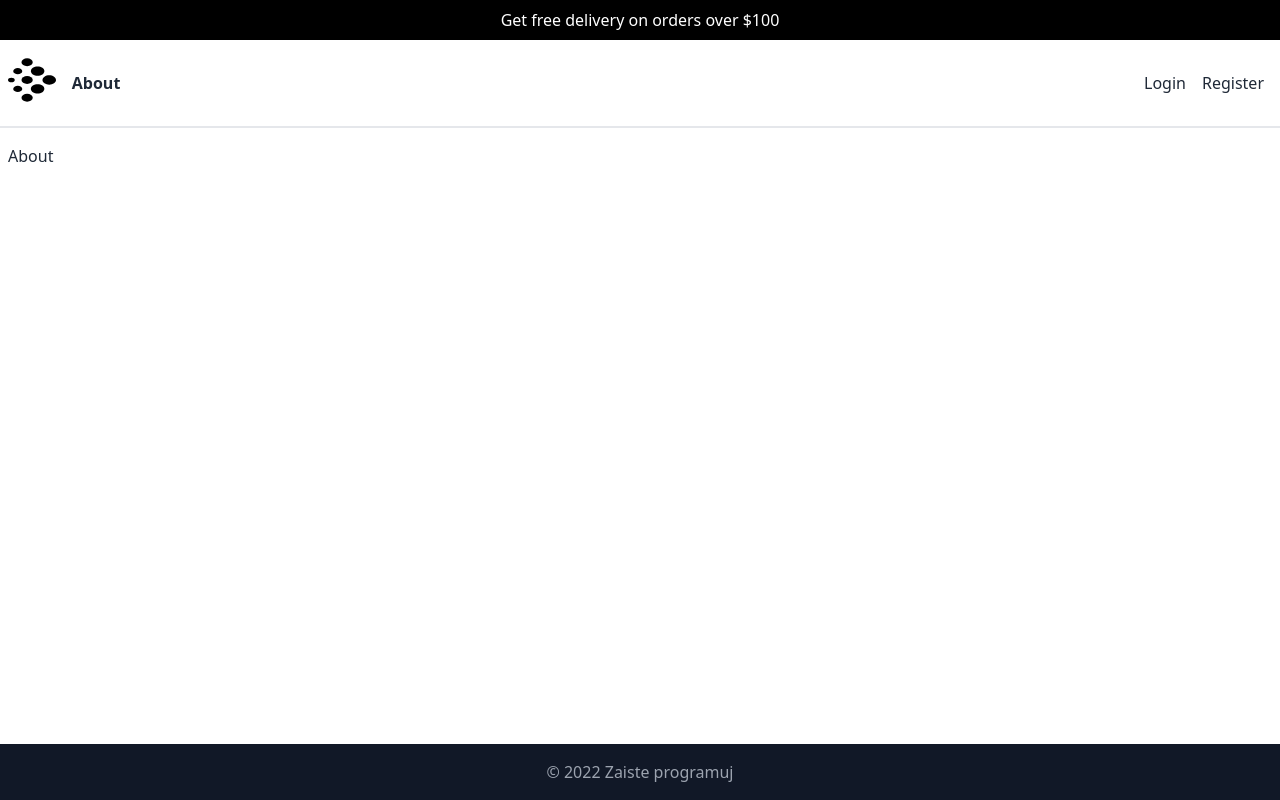
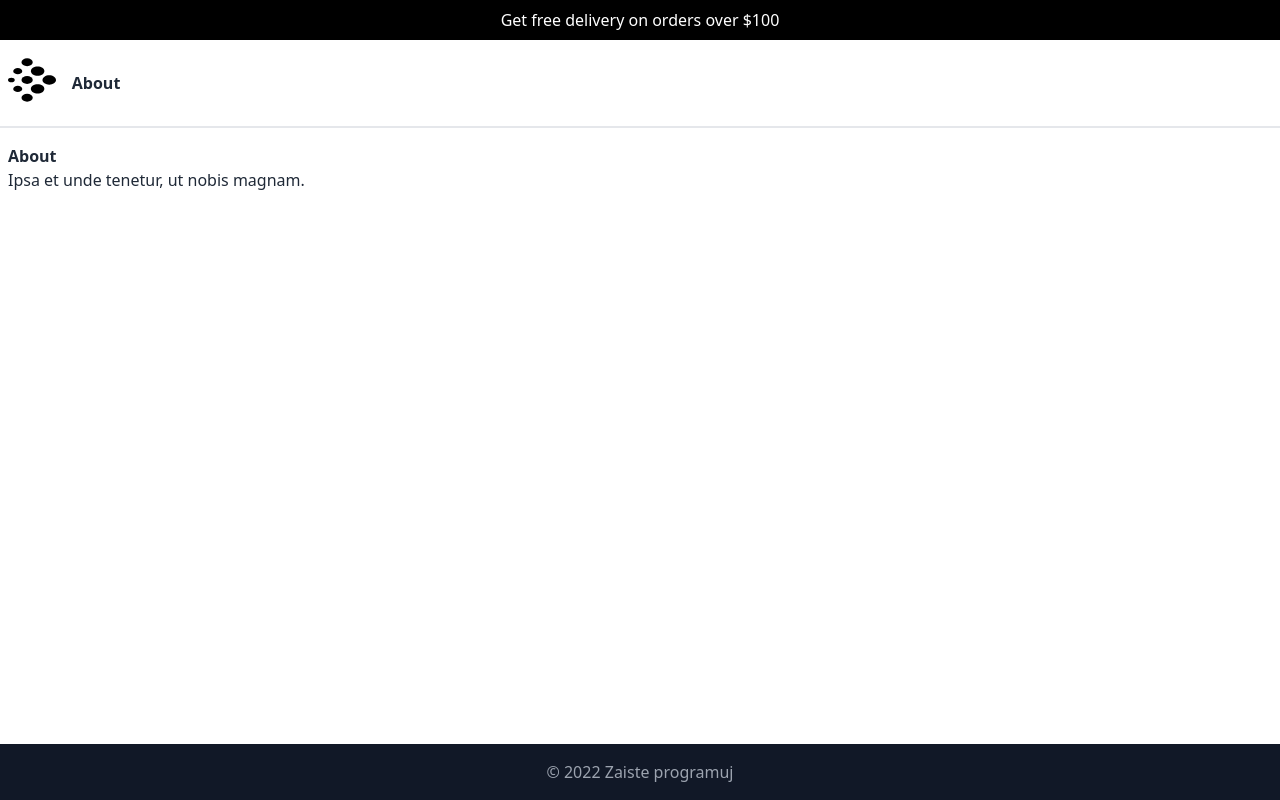
Before and after one commit to pankominek/zaiste-shop, a Next.js app: page /about in a window 1280 px wide. Built offline with nearby package versions, Linux system fonts and the light colour scheme.

Commit message:
Add Main component and use props in all component

```diff
--- a/components/Footer.tsx
+++ b/components/Footer.tsx
@@ -1,7 +1,15 @@
-export const Footer = () => {
+interface FooterProps {
+  data: {
+    text: string;
+  };
+}
+
+export const Footer = ({ data }: FooterProps) => {
   return (
     <footer className="bg-gray-900 text-white container py-4 px-2">
-      <p className="text-center text-gray-400">&copy; 2022 Zaiste programuj</p>
+      <p className="text-center text-gray-400">
+        {`© ${new Date().getFullYear()} ${data.text}`}
+      </p>
     </footer>
   );
 };
--- a/components/Header.tsx
+++ b/components/Header.tsx
@@ -4,6 +4,10 @@ import { Topbar } from "./Topbar";
 interface HeaderProps {
   data: {
     navbar: {
+      logo: {
+        src: string,
+        alt: string,
+      }
       items: Array<{
         name: string;
         path: string;
@@ -22,7 +26,7 @@ export const Header = ({ data }: HeaderProps) => {
       {data.topbar.status && data.topbar.text.length > 0 && (
         <Topbar text={data.topbar.text} />
       )}
-      <Navbar navItems={data.navbar.items} />
+      <Navbar data={data.navbar} />
     </header>
   );
 };
--- a/components/Layout.tsx
+++ b/components/Layout.tsx
@@ -1,22 +1,38 @@
+import { ReactNode } from "react";
+
 import { Header } from "./Header";
 import { Footer } from "./Footer";
+import { Main } from "./Main";
 
-export const Layout = ({ children }: any) => {
-  const dataHeader = {
-    navbar: {
-      items: [{ name: "About", path: "/about" }],
+interface LayoutProps {
+  children: ReactNode;
+}
+
+export const Layout = ({ children }: LayoutProps) => {
+  const DATA = {
+    header: {
+      navbar: {
+        logo: {
+          src: '/images/logo.svg',
+          alt: 'Logo'
+        },
+        items: [{ name: "About", path: "/about" }],
+      },
+      topbar: {
+        text: "Get free delivery on orders over $100",
+        status: true,
+      },
     },
-    topbar: {
-      text: "Get free delivery on orders over $100",
-      status: true,
+    footer: {
+      text: "Zaiste programuj",
     },
   };
 
   return (
     <div className="flex flex-col min-h-screen">
-      <Header data={dataHeader} />
-      <main className="bg-white container flex-grow py-4 px-2">{children}</main>
-      <Footer />
+      <Header data={DATA.header} />
+      <Main data={children} />
+      <Footer data={DATA.footer} />
     </div>
   );
 };
--- a/components/Logo.tsx
+++ b/components/Logo.tsx
@@ -1,11 +1,17 @@
 import Image from "next/image";
 import Link from "next/link";
 
-export const Logo = () => {
+interface LogoProps {
+
+    src: string;
+    alt: string;
+}
+
+export const Logo = ({ src, alt }: LogoProps) => {
   return (
     <Link href="/">
       <a>
-        <Image src="/logo.svg" alt="Zaiste shop" width={50} height={50} />
+        <Image src={src} alt={alt} width={50} height={50} />
       </a>
     </Link>
   );
--- /dev/null
+++ b/components/Main.tsx
@@ -0,0 +1,9 @@
+import { ReactNode } from "react";
+
+interface MainProps {
+  data: ReactNode;
+}
+
+export const Main = ({ data }: MainProps) => {
+  return <main className="bg-white container flex-grow py-4 px-2">{data}</main>;
+};
--- a/components/Navbar.tsx
+++ b/components/Navbar.tsx
@@ -1,26 +1,28 @@
 import { Logo } from "./Logo";
 import { NavItem } from "./NavItem";
 
-interface NavItemProps {
-  navItems: Array<{
-    name: string;
-    path: string;
-  }>;
+interface NavProps {
+  data: {
+    logo: {
+      src: string;
+      alt: string;
+    };
+    items: Array<{
+      name: string;
+      path: string;
+    }>;
+  };
 }
 
-export const Navbar = ({ navItems }: NavItemProps) => {
+export const Navbar = ({ data }: NavProps) => {
   return (
     <nav className="flex py-4 px-2 bg-white border-b-2">
-      <Logo />
+      <Logo src={data.logo.src} alt={data.logo.alt} />
       <div className="flex justify-between items-center w-full ml-2">
         <ul className="flex">
-          {navItems.map((item, index) => (
+          {data.items.map((item, index) => (
             <NavItem key={index} name={item.name} path={item.path} />
           ))}
-        </ul>
-        <ul className="flex">
-          <NavItem name={"Login"} path={"/login"} />
-          <NavItem name={"Register"} path={"/register"} />
         </ul>
       </div>
     </nav>
--- a/pages/about.tsx
+++ b/pages/about.tsx
@@ -1,5 +1,15 @@
+const DATA = {
+  title: "About",
+  description: "Ipsa et unde tenetur, ut nobis magnam.",
+};
+
 const About = () => {
-  return <h2>About</h2>;
+  return (
+    <>
+      <h2 className="font-semibold">{DATA.title}</h2>
+      <p>{DATA.description}</p>
+    </>
+  );
 };
 
 export default About;
--- a/pages/index.tsx
+++ b/pages/index.tsx
@@ -1,5 +1,15 @@
+const DATA = {
+  title: "Home",
+  description: "Lorem ipsum dolor sit amet.",
+};
+
 const Home = () => {
-  return <h2>Home</h2>;
+  return (
+    <>
+      <h2 className="font-semibold">{DATA.title}</h2>
+      <p>{DATA.description}</p>
+    </>
+  );
 };
 
 export default Home;
```
Also changed, not shown: public/images/logo.svg (renamed from public/logo.svg).
